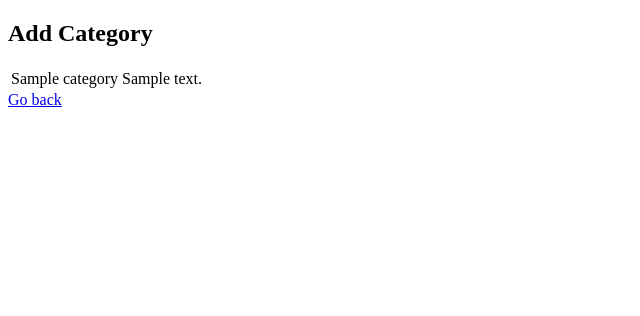
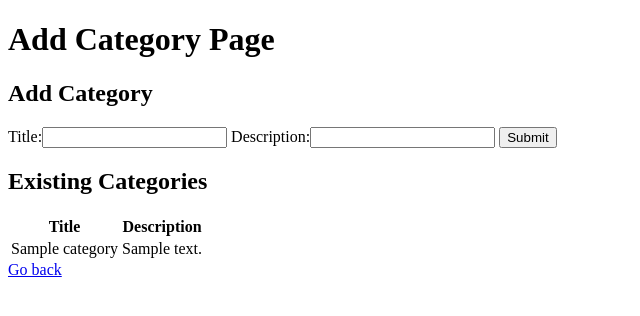
Before and after one commit to KalaOne/Group-Project-Rental-System, a Django app: page /add_category/ in a window 1280 px wide. Shown: the top 316 px of the page, without its empty margins (0-640 px from the left). Run offline with Django 3.2, Linux system fonts and the light colour scheme; tables that the repository leaves empty hold one stand-in row (values such as "Sample post").

Commit message:
Implemented adding categories

```diff
--- a/rentalsystem/forms.py
+++ b/rentalsystem/forms.py
@@ -3,14 +3,25 @@ from django.contrib.auth.forms import UserCreationForm, UserChangeForm
 from .models import CustomUser
 from .models import Category
 
+# a form which extends the built-in Django UserCreationForm - required because we're overriding the built in User, so
+# we need to define a new Meta class to tell it to use the CustomUser model
 class CustomUserCreationForm(UserCreationForm):
 
     class Meta(UserCreationForm):
         model = CustomUser
         fields = ('username', 'email')
 
+# a form which extends the built-in Django UserChangeForm - required because we're overriding the built in User, so
+# we need to define a new Meta class to tell it to use the CustomUser model
 class CustomUserChangeForm(UserChangeForm):
 
     class Meta:
         model = CustomUser
         fields = ('username', 'email')
+
+
+# used to add categories in the add_category.html template
+class AddCategoryForm(ModelForm):
+    class Meta:
+        model = Category
+        fields = ['title', 'description']
--- a/rentalsystem/views.py
+++ b/rentalsystem/views.py
@@ -19,9 +19,14 @@ class SignUp(generic.CreateView):
 
 
 def add_category(request):
-    cat_objects = Category.objects.all().values()   # get all the category objects from model
+    cat_objects = Category.objects.all().values()   # get all categories (as dict with .values())
+                                                    # need this for post and non-post requests
 
-    print(cat_objects)
+    if request.method == 'POST':
+        form = AddCategoryForm(request.POST)
+        if form.is_valid():
+            form.save()
+    else:
+        form = AddCategoryForm()
 
-    # render template, give it all the category objects
-    return render(request, 'add_category.html', {'cat_objects': cat_objects})
+    return render(request, 'add_category.html', {'cat_objects': cat_objects, 'form': form})  # render template
--- a/templates/add_category.html
+++ b/templates/add_category.html
@@ -3,9 +3,20 @@
 {% block title %}Home{% endblock %}
 
 {% block content %}
+    <h1>Add Category Page</h1>
+
     <h2>Add Category</h2>
-
+        <form method="post" class="add-cat">
+            {% csrf_token %}
+            {{ form }}
+            <input type="submit" value="Submit">
+        </form>
+    <h2>Existing Categories</h2>
     <table>
+    <tr>
+        <th>Title</th>
+        <th>Description</th>
+    </tr>
     {% for category in cat_objects %}
         <tr>
             <td>{{ category.title }}</td>
```
